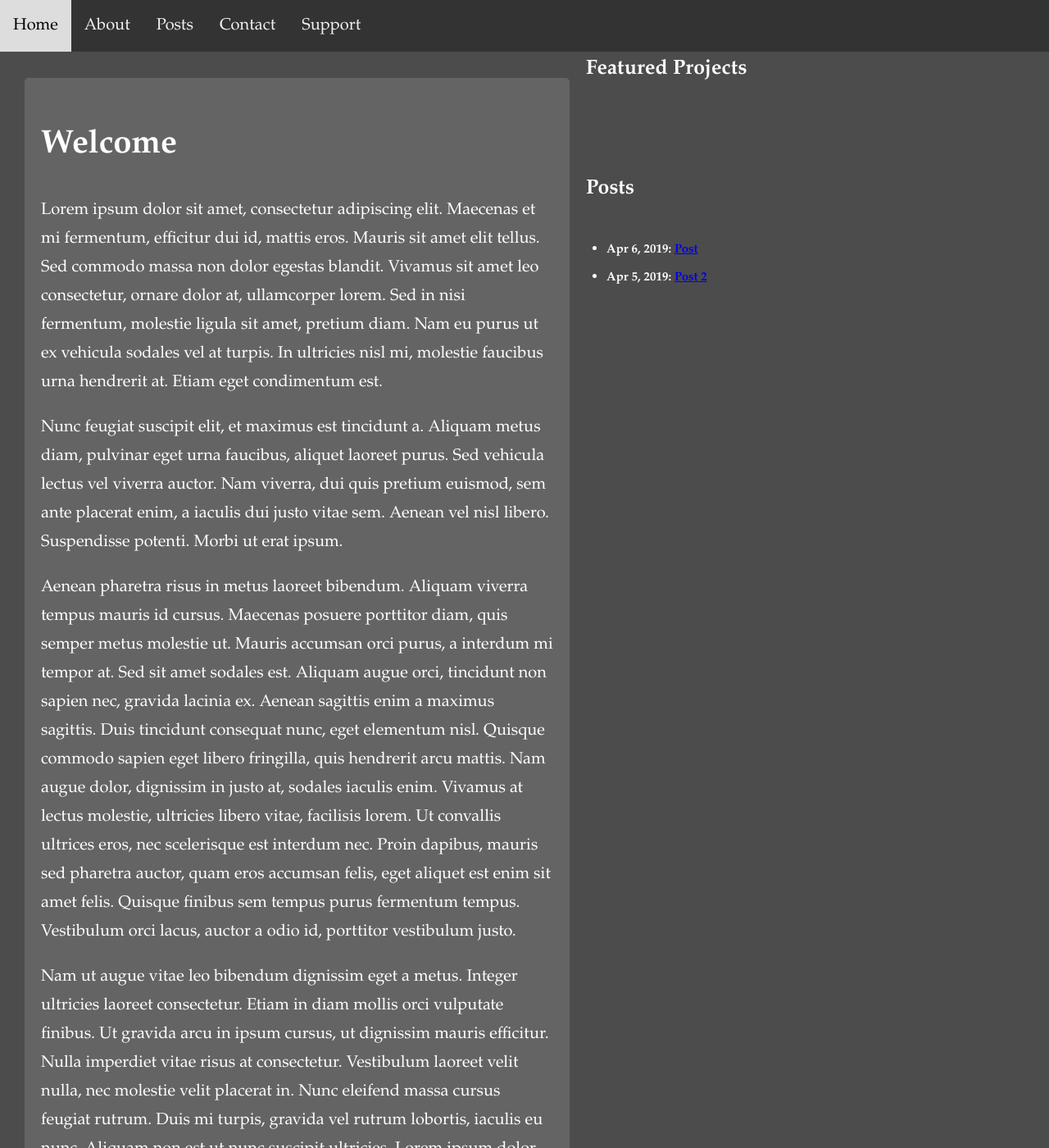
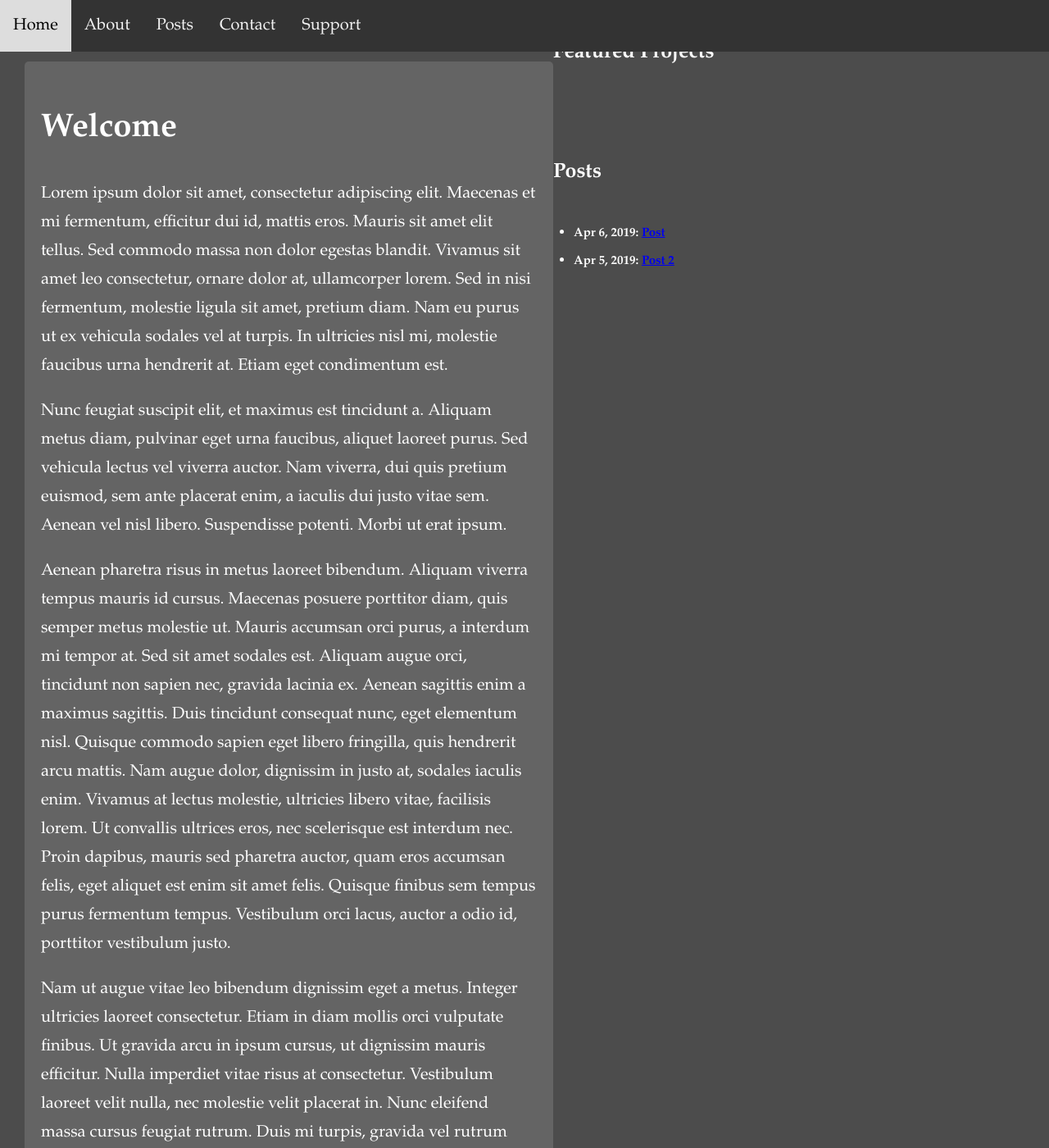
Before and after one commit to sutterj/jekylldark, a Jekyll site: the page built from index.html, in a window 1280 px wide and 1400 px high. Shown: the whole window at 82% size. Built offline with Jekyll 4.4.1, drawn with Linux system fonts in a browser that asks for light colours; nearby versions of some CDN libraries.

Commit message:
Update _layout.scss

```diff
--- a/_sass/components/_layout.scss
+++ b/_sass/components/_layout.scss
@@ -15,7 +15,6 @@
 
 .wrapper {
   display: grid;
-  grid-gap: 20px;
   grid-template-areas:
     "header"
     "content"
```
